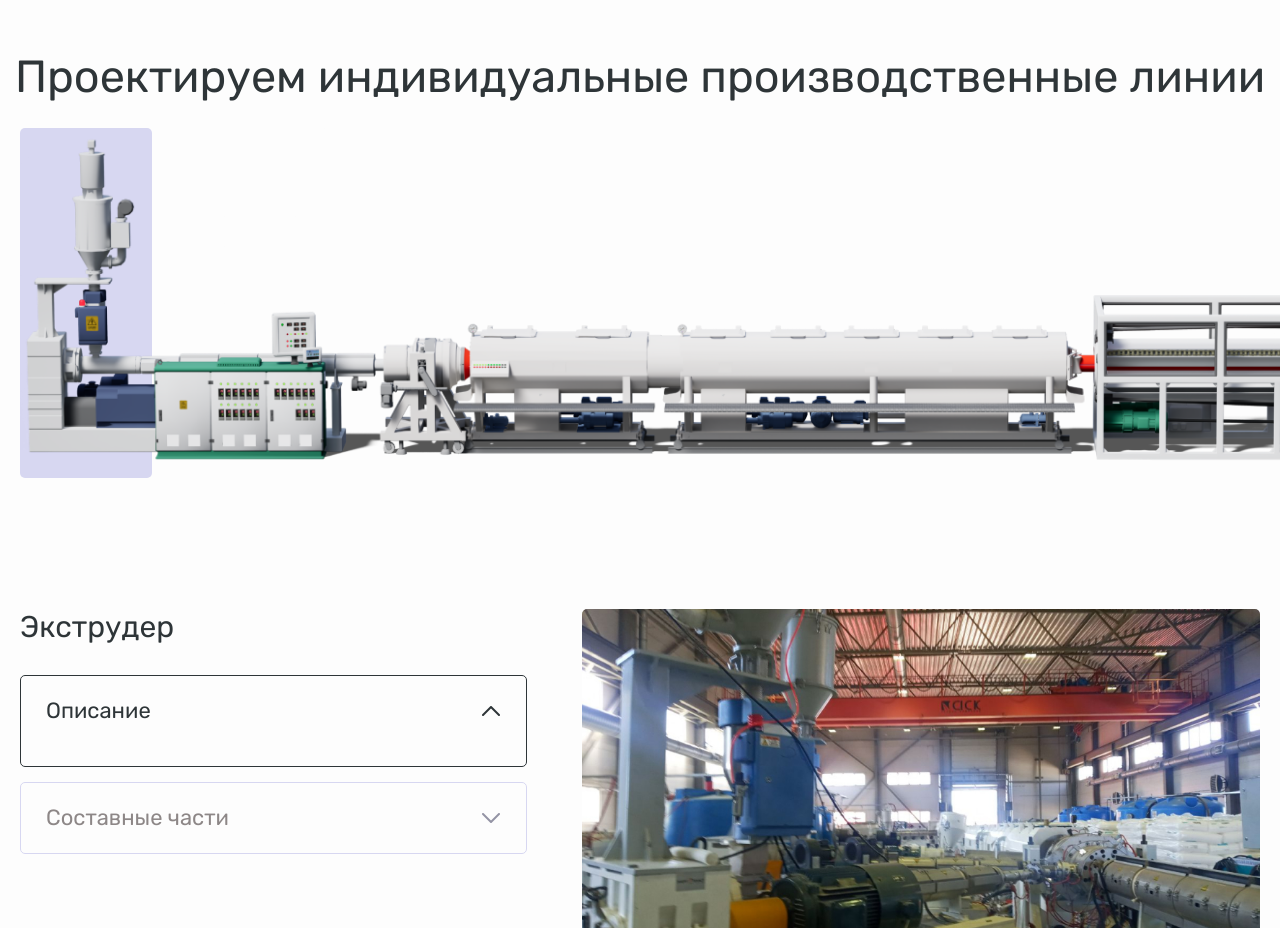
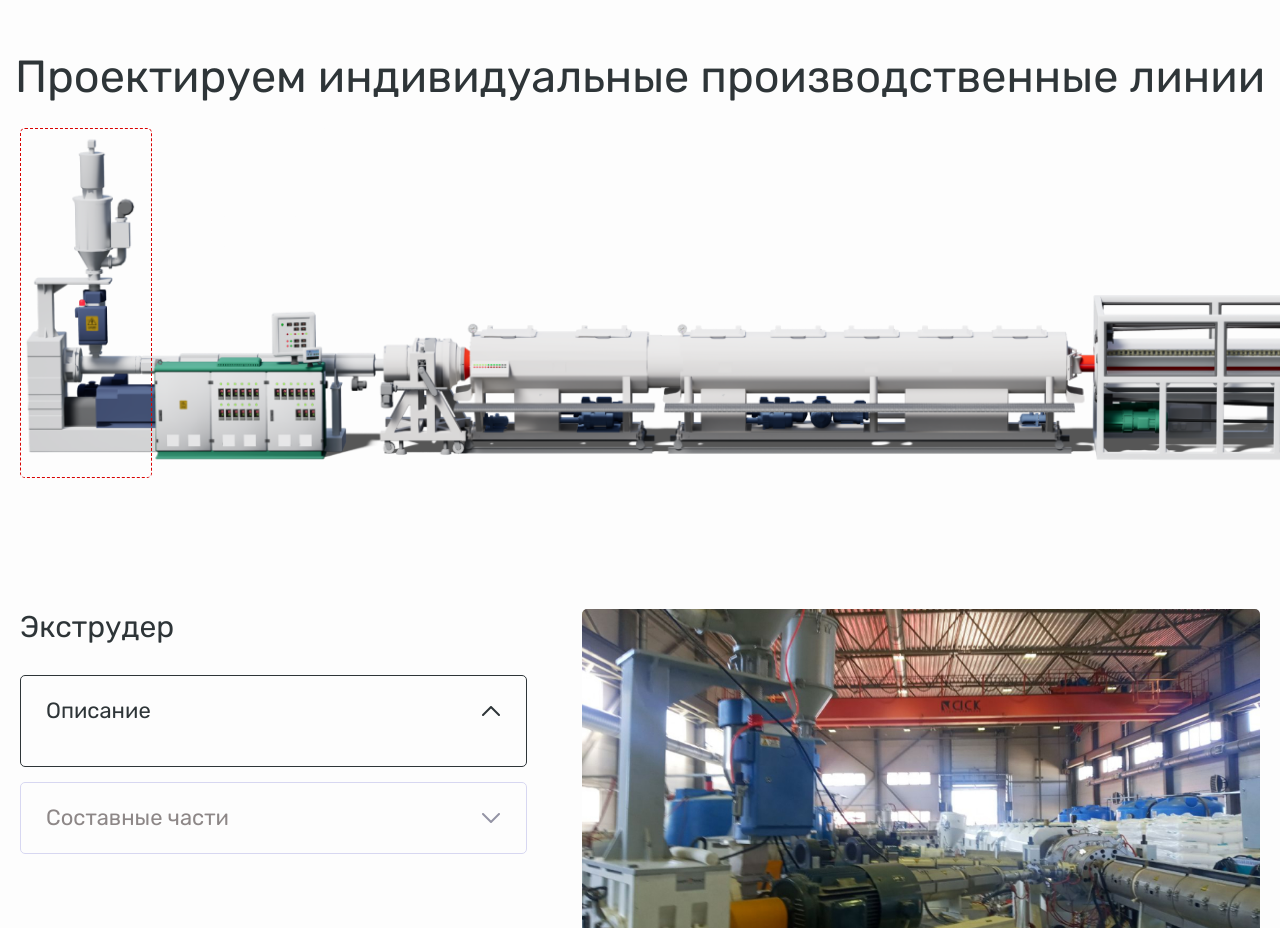
Before and after one commit to vitya8989/energoplast, a website: page src/index.html in a window 1280 px wide. Shown: the part 860-1788 px from the top of the page. Drawn offline with nearby package versions, Linux system fonts and the light colour scheme; files that its build step writes are made by us from their sources; files whose address does not match are found by name; a web font is replaced by a local one.

Commit message:
final 15

```diff
--- a/src/components/main/project_slider/project_slider.scss
+++ b/src/components/main/project_slider/project_slider.scss
@@ -51,7 +51,6 @@
   width: 1720px;
   height: 351px;
   position: relative;
-  z-index: 2;
   @media ($tablet2) {
     width: 1190px;
     height: 243px;
@@ -65,14 +64,13 @@
 }
 .project_slider-2307__border {
   position: absolute;
-  background: #D7D7F1;
+  border: 1px dashed #D90202;
   border-radius: 5px;
   height: 350px;
   transition: 0.4s;
   top: 0;
-  z-index: 1;
   @media ($tablet2) {
-    height: 142px;
+    height: 235px;
     top: auto;
     bottom: 85px;
   }
```
Also changed, not shown: energoplast/css/style.css, energoplast/js/script.js (line endings or trailing spaces), src/components/main/project_slider/project_slider.js (line endings or trailing spaces).
